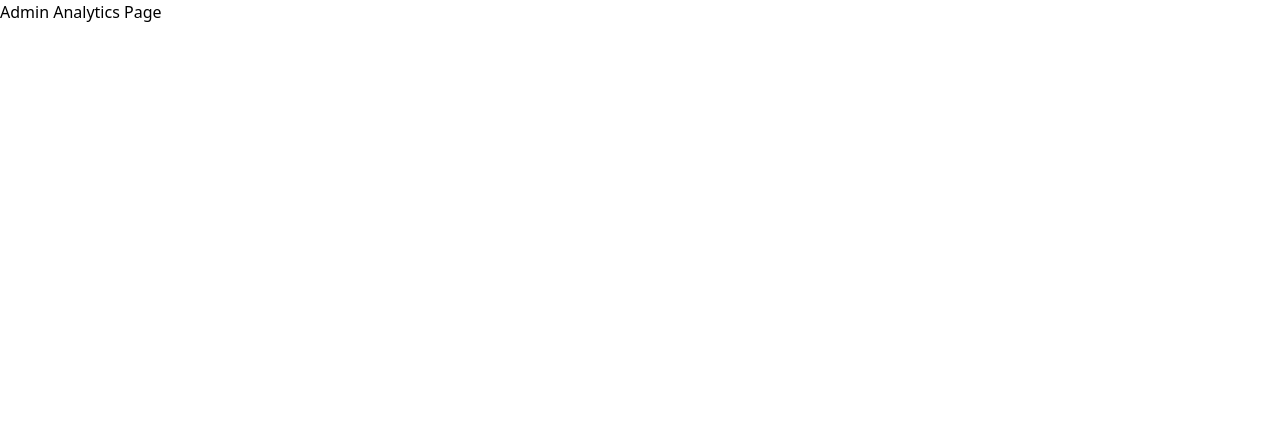
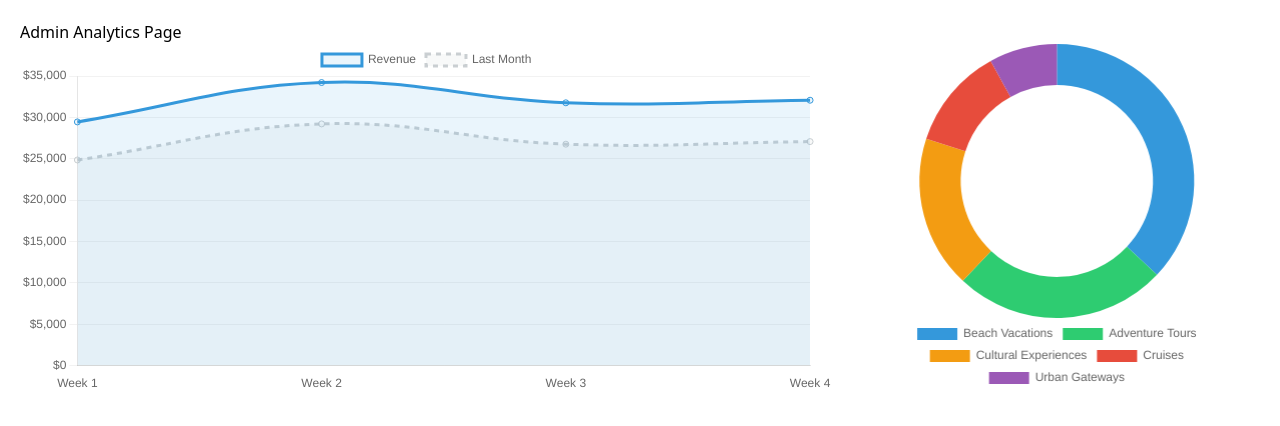
Before and after one commit to Lokesh-Kudipudi/FDFED-Sem-5, a React (Vite) app in the folder frontend/: page /admin/analytics in a window 1280 px wide. Shown: the top 426 px of the page. Built offline with nearby package versions, Linux system fonts and the light colour scheme.

Commit message:
Added DashboardCharts component

```diff
--- a/frontend/package.json
+++ b/frontend/package.json
@@ -11,7 +11,9 @@
   },
   "dependencies": {
     "@tailwindcss/vite": "^4.1.14",
+    "chart.js": "^4.5.1",
     "react": "^19.1.1",
+    "react-chartjs-2": "^5.3.0",
     "react-dom": "^19.1.1",
     "react-router": "^7.9.4",
     "react-router-dom": "^7.9.4",
--- /dev/null
+++ b/frontend/src/components/DashboardCharts.jsx
@@ -0,0 +1,123 @@
+import React from "react";
+import {
+  Chart as ChartJS,
+  LineElement,
+  ArcElement,
+  PointElement,
+  CategoryScale,
+  LinearScale,
+  Filler,
+  Tooltip,
+  Legend,
+} from "chart.js";
+import { Line, Doughnut } from "react-chartjs-2";
+
+ChartJS.register(
+  LineElement,
+  ArcElement,
+  PointElement,
+  CategoryScale,
+  LinearScale,
+  Filler,
+  Tooltip,
+  Legend
+);
+
+const revenueData = {
+  labels: ["Week 1", "Week 2", "Week 3", "Week 4"],
+  datasets: [
+    {
+      label: "Revenue",
+      data: [29450, 34210, 31760, 32072],
+      borderColor: "#3498db",
+      backgroundColor: "rgba(52, 152, 219, 0.1)",
+      tension: 0.4,
+      fill: true,
+    },
+    {
+      label: "Last Month",
+      data: [24850, 29210, 26760, 27072],
+      borderColor: "rgba(189, 195, 199, 0.8)",
+      backgroundColor: "rgba(189, 195, 199, 0.1)",
+      tension: 0.4,
+      fill: true,
+      borderDash: [5, 5],
+    },
+  ],
+};
+
+const revenueOptions = {
+  responsive: true,
+  maintainAspectRatio: false,
+  plugins: {
+    legend: {
+      position: "top",
+    },
+  },
+  scales: {
+    y: {
+      beginAtZero: true,
+      grid: {
+        color: "rgba(0, 0, 0, 0.05)",
+      },
+      ticks: {
+        callback: (value) => "$" + value.toLocaleString(),
+      },
+    },
+    x: {
+      grid: {
+        display: false,
+      },
+    },
+  },
+};
+
+const categoryData = {
+  labels: [
+    "Beach Vacations",
+    "Adventure Tours",
+    "Cultural Experiences",
+    "Cruises",
+    "Urban Gateways",
+  ],
+  datasets: [
+    {
+      data: [37, 25, 18, 12, 8],
+      backgroundColor: [
+        "#3498db",
+        "#2ecc71",
+        "#f39c12",
+        "#e74c3c",
+        "#9b59b6",
+      ],
+      borderWidth: 0,
+    },
+  ],
+};
+
+const categoryOptions = {
+  responsive: true,
+  maintainAspectRatio: false,
+  plugins: {
+    legend: {
+      position: "bottom",
+    },
+  },
+  cutout: "70%",
+};
+
+export default function DashboardCharts() {
+  return (
+    <div style={{ display: "flex", gap: "20px", width: "100%" }}>
+      {/* Revenue Line Chart */}
+      <div style={{ flex: 2, height: "350px" }}>
+        <Line data={revenueData} options={revenueOptions} />
+      </div>
+
+      {/* Doughnut Category Chart */}
+      <div style={{ flex: 1, height: "350px" }}>
+        <Doughnut data={categoryData} options={categoryOptions} />
+      </div>
+    </div>
+  );
+}
--- a/frontend/src/pages/AdminAnalytics.jsx
+++ b/frontend/src/pages/AdminAnalytics.jsx
@@ -1,7 +1,18 @@
 import React from "react";
+import DashboardCharts from "../components/DashboardCharts";
+
+
+
 
 function AdminAnalytics() {
-  return <h1>Admin Analytics Page</h1>;
+  return (
+    <div style={{ padding: "20px" }}>
+      <h1>Admin Analytics Page</h1>
+
+
+      <DashboardCharts />
+    </div>
+  );;
 }
 
 export default AdminAnalytics;
```
Also changed, not shown: 1 other file (tests, documents, lock files or other folders).
